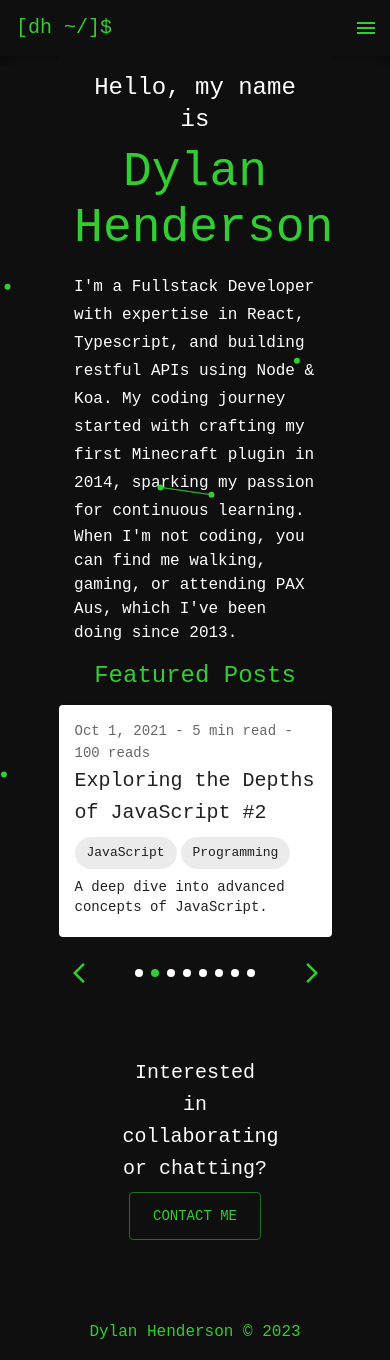
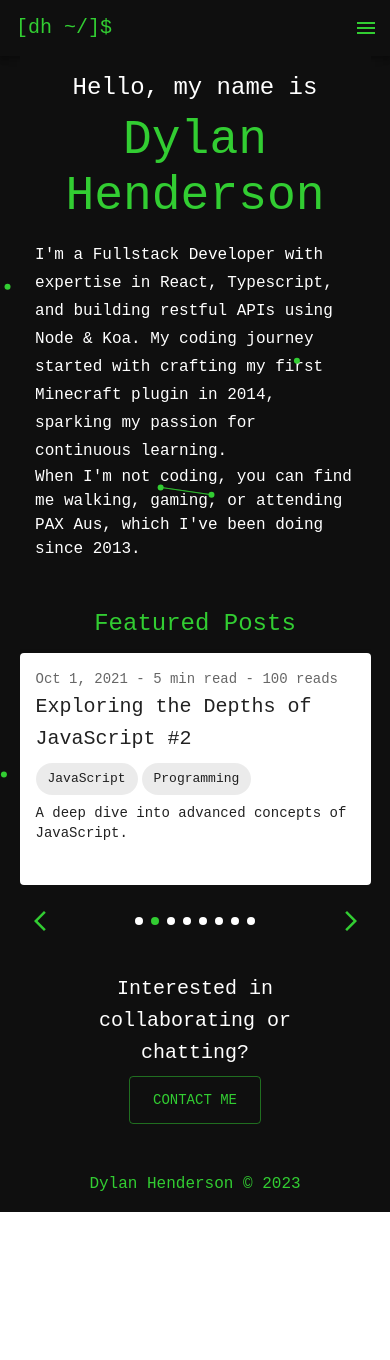
Before and after one commit to Dyltom/iamdylan.dev, a Next.js app: page / in a window 390 px wide. After the commit the page ends 1212 px from the top, so only its background shows below. Built offline with nearby package versions, Linux system fonts and the light colour scheme.

Commit message:
mobile uplifts and isMobile bugfix on layout

```diff
--- a/src/app/layout.tsx
+++ b/src/app/layout.tsx
@@ -1,9 +1,9 @@
 import { Box } from '@mui/material';
+import React from 'react';
 import Footer from '../components/Footer';
 import NavigationBar from '../components/NavigationBar';
 import ParticleBackground from '../components/Particles';
 import ThemeRegistry from '../components/ThemeRegistry/ThemeRegistry';
-// import theme from '../components/ThemeRegistry/theme';
 
 export const metadata = {
   title: 'Dylan Henderson',
@@ -16,8 +16,6 @@ export default function RootLayout({
 }: {
   children: React.ReactNode;
 }) {
-  const isMobile = false; //TODO fix
-
   return (
     <html lang="en">
       <body>
@@ -36,8 +34,12 @@ export default function RootLayout({
               component="main"
               sx={{
                 flexGrow: 1,
-                maxWidth: isMobile ? '90vw' : '70vw',
                 margin: 'auto',
+                maxWidth: {
+                  xs: '90vw', // For small screens (mobile)
+                  sm: '80vw', // For medium screens (tablets)
+                  md: '70vw', // For larger screens (desktops)
+                },
               }}
             >
               {children}
--- a/src/components/ContactCTA/index.tsx
+++ b/src/components/ContactCTA/index.tsx
@@ -1,8 +1,11 @@
-import { Box, Button, Typography } from '@mui/material';
+import { Box, Button, Typography, useMediaQuery } from '@mui/material';
+
+import theme from '../ThemeRegistry/theme';
 
 const ContactCTA: React.FC = () => {
+  const isMobile = useMediaQuery(theme.breakpoints.down('sm'));
   return (
-    <Box sx={{ textAlign: 'center', padding: 8 }}>
+    <Box sx={{ textAlign: 'center', padding: isMobile ? 4 : 8 }}>
       <Typography variant="h6" color="white" gutterBottom>
         Interested in collaborating or chatting?
       </Typography>
--- a/src/components/ContactForm/index.tsx
+++ b/src/components/ContactForm/index.tsx
@@ -87,12 +87,12 @@ const ContactForm: React.FC = () => {
             Are you interested in grabbing my CV?
           </Typography>
           <Button
-            variant="contained" // Changed to contained for more prominence
+            variant="contained"
             color="secondary"
             href="/CV_DylanHenderson_SEP23_V2.7.docx"
             download
             sx={{
-              mt: 1, // Added margin top
+              mt: 1,
             }}
           >
             Download CV
--- a/src/components/FeaturedBlogPosts/index.tsx
+++ b/src/components/FeaturedBlogPosts/index.tsx
@@ -27,8 +27,6 @@ const FeaturedBlogPosts: React.FC<FeaturedBlogPostsType> = ({ blogPosts }) => {
 
   const numberOfDots = blogPosts.length - (itemsPerSlide - 1);
 
-  console.log({ result: blogPosts.length % itemsPerSlide });
-
   const handlePrev = () => {
     if (swiperInstance) {
       swiperInstance.slidePrev();
@@ -42,7 +40,9 @@ const FeaturedBlogPosts: React.FC<FeaturedBlogPostsType> = ({ blogPosts }) => {
   };
 
   return (
-    <Box sx={{ position: 'relative', width: '100%' }}>
+    <Box
+      sx={{ position: 'relative', width: '100%', paddingTop: isMobile ? 4 : 0 }}
+    >
       <Typography
         variant="h5"
         gutterBottom
```
